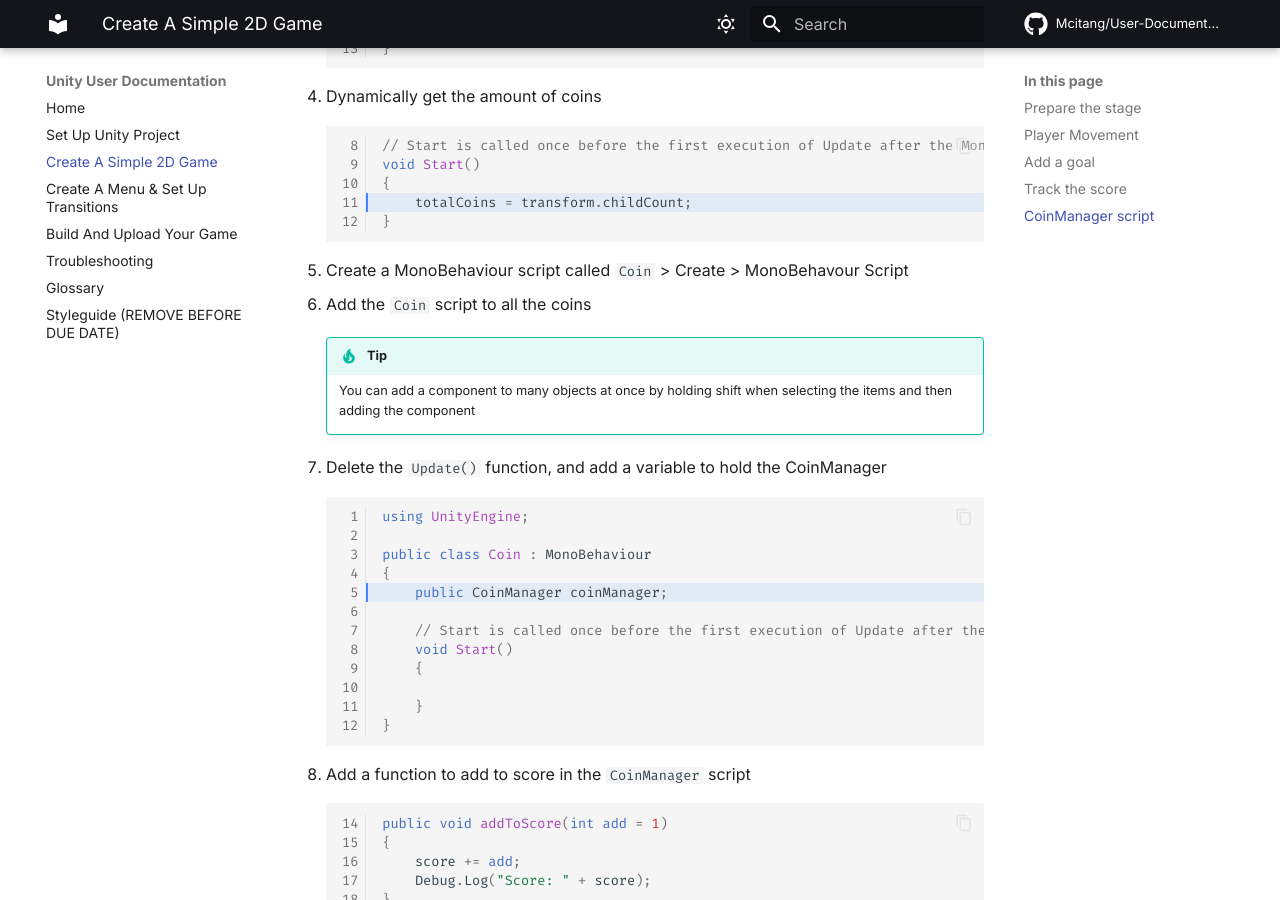
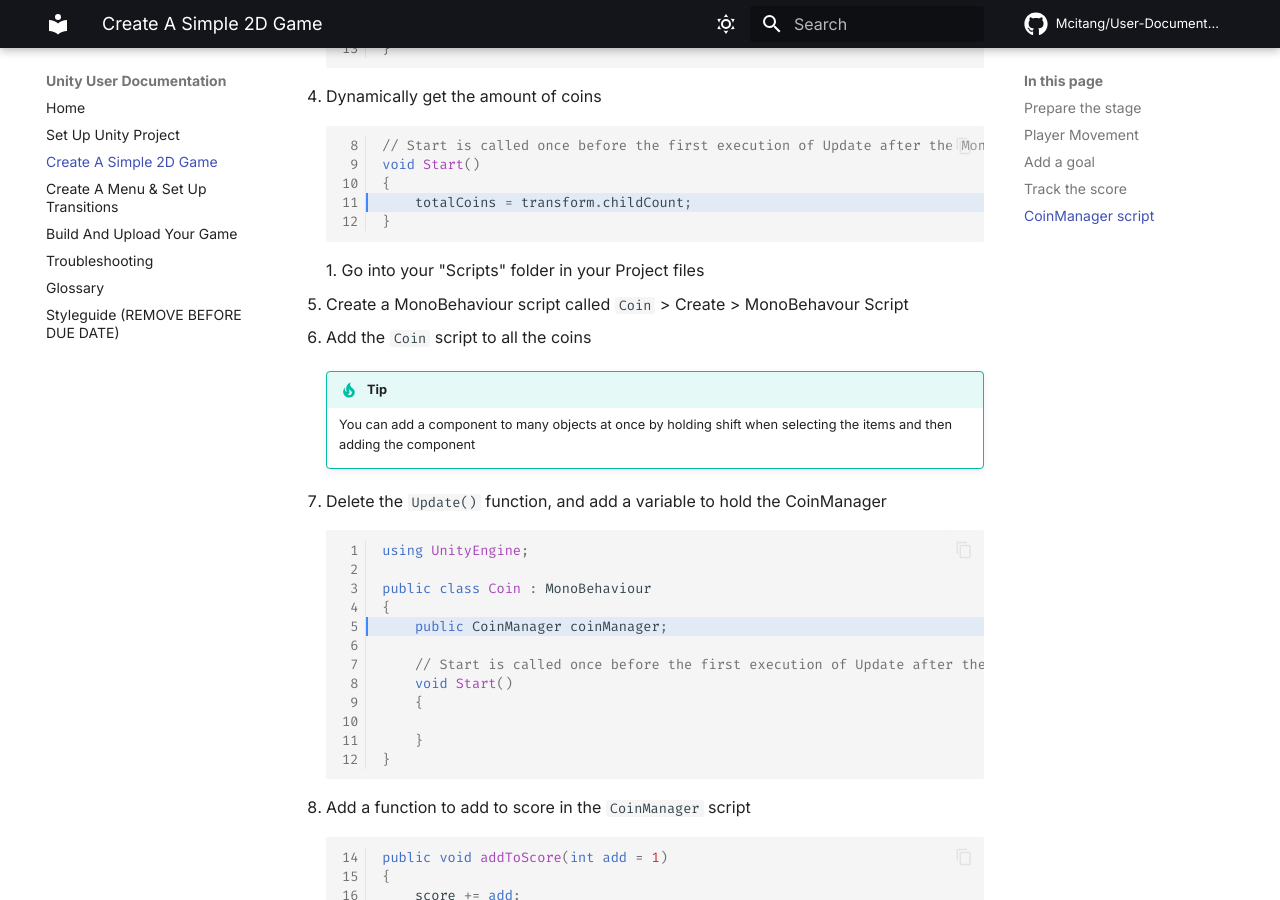
Before and after one commit to Mcitang/User-Documentation, an MkDocs documentation site: the page built from docs/make-game.md, in a window 1280 px wide and 900 px high, scrolled down 12199 px. Built offline with MkDocs 1.6.1 and Material for MkDocs 9.7.7, drawn with Linux system fonts in a browser that asks for light colours; emoji names are drawn with the system emoji font; comment, search, counter and statistics services are not loaded.

Commit message:
Be very specific about script location

````diff
--- a/docs/make-game.md
+++ b/docs/make-game.md
@@ -390,6 +390,7 @@
         totalCoins = transform.childCount;
     }
     ```
+1. Go into your "Scripts" folder in your Project files
 
 1. Create a MonoBehaviour script called `Coin`
     > Create > MonoBehavour Script
````
